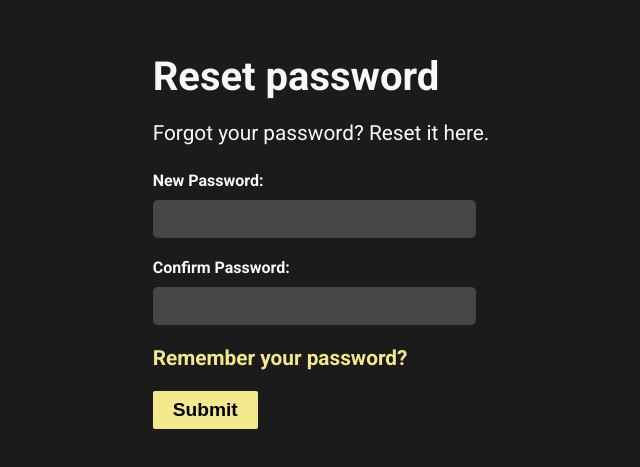
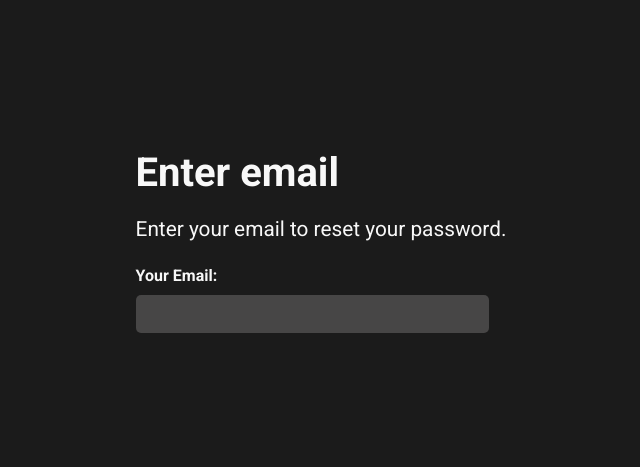
Before and after one commit to Servatom/notefy, a React (Create React App) app in the folder frontend/: page /forgot-password in a window 1280 px wide. Shown: the part 149-616 px from the top of the page, without its empty margins (319-959 px from the left). Built offline with nearby package versions, Linux system fonts and the light colour scheme; no server answers.

Commit message:
Updated ForgotPassword to render different content based on is email has been verified or not

```diff
--- a/frontend/src/components/ForgotPassword.js
+++ b/frontend/src/components/ForgotPassword.js
@@ -9,36 +9,69 @@ import { Link, useHistory } from 'react-router-dom';
 
 const PW_EMAIL_ENDPOINT = '/api/users/forgot_password/';
 const NEW_PW_ENDPOINT = '/api/users/new_password/';
+const UNVERIFIED_MSG = 'There was an issue verifying your email.'
 
 const ForgotPassword = () => {
 	const history = useHistory();
 
+	// use isEmailVerified to render the appropriate content
+	// null return emailForm, true return passwordForm, false return an error message on the page
+	const [isEmailVerified, setIsEmailVerified] = useState(null)
 	const [loading, setLoading] = useState(false);
 	const [errorMsg, setErrorMsg] = useState(false);
-	const [formState, setFormState] = useState({
+	const [successMsg, setSuccessMsg] = useState(false);
+	const [emailState, setEmailState] = useState({ email: '' })
+	const [passwordState, setPasswordState] = useState({
 		password1: '',
 		password2: '',
 	});
-	const { password1, password2 } = formState;
+	const { password1, password2 } = passwordState;
 
-	const handleFormChange = e => {
+	const handleEmailChange = e => {
+		const { value } = e.target;
+		setEmailState({ email: value})
+	}
+
+	const handlePasswordChange = e => {
 		const { name, value } = e.target;
-		setFormState({
-			...formState,
+		setPasswordState({
+			...passwordState,
 			[name]: value,
 		});
 	};
 
+	const submitEmail = email => axios.post(URL + PW_EMAIL_ENDPOINT, email)
+
+	const handleEmailSubmit = async e => {
+		e.preventDefault()
+		try {
+			if (!emailState.email) {
+				setErrorMsg('Enter a valid email address.');
+				return;
+			}
+			const response = await submitEmail(emailState.email)
+			if (response.status !== 200) {
+				setIsEmailVerified('unverified')
+				setErrorMsg(response.statusText)
+			}
+			setSuccessMsg('Please check your email to reset for a link to reset your password.')
+		} catch (err) {
+			setIsEmailVerified('unverified')
+			setErrorMsg(err.message)
+			console.error(err)
+		}
+		setEmailState({email: ''})
+	}
+
 	const sendNewPassword = newPassword =>
 		axios.post(URL + NEW_PW_ENDPOINT, newPassword);
 
-	const handleSubmit = async e => {
+	const handleNewPasswordSubmit = async e => {
 		e.preventDefault();
 		setLoading(true);
 		try {
 			if (password1 === password2) {
 				const response = await sendNewPassword(password2);
-				console.log('response:', response);
 				if (response.statusText === 'OK') {
 					history.push('/');
 				}
@@ -51,27 +84,41 @@ const ForgotPassword = () => {
 			console.error(err);
 		}
 		setLoading(false);
-		setFormState({ password1: '', password2: '' });
+		setPasswordState({ password1: '', password2: '' });
 	};
 
-	return (
+	const emailForm = (
 		<>
-			<div className='password-container'>
+			<h1>Enter email</h1>
+			<p>Enter your email to reset your password.</p>
+			<form onSubmit={handleEmailSubmit}>
+				<label htmlFor="email">Your Email:</label>
+				<input
+					name='email'
+					value={emailState.email}
+					onChange={handleEmailChange}
+				/>
+			</form>
+		</>
+	)
+
+	const passwordForm = (
+		<>
 			<h1>Reset password</h1>
 			<p>Forgot your password? Reset it here.</p>
-				<form onSubmit={handleSubmit}>
+			<form onSubmit={handleNewPasswordSubmit}>
 				<label htmlFor='password1'>New Password:</label>
 				<input
 					name='password1'
 					value={password1}
-						onChange={handleFormChange}
+					onChange={handlePasswordChange}
 					required
 				/>
 				<label htmlFor='password2'>Confirm Password:</label>
 				<input
 					name='password2'
 					value={password2}
-						onChange={handleFormChange}
+					onChange={handlePasswordChange}
 					required
 				/>
 				<p>
@@ -83,9 +130,45 @@ const ForgotPassword = () => {
 					Submit
 				</button>
 			</form>
+		</>
+	)
+
+	const errorMessage = (
+		<>
+			<p className='error-message'>{UNVERIFIED_MSG}</p>
+			<p>
+				<Link onClick={() => window.location.reload()}>
+					Try again?
+				</Link>
+			</p>
+		</>
+	)
+
+
+	const renderContent = (isEmailVerified) => {
+		switch (isEmailVerified) {
+			case true:
+				return passwordForm;
+			case 'unverified':
+				return errorMessage;
+			default:
+				return emailForm;
+			}
+	}
+
+	return (
+		<>
+			<div className='password-container'>
+				{renderContent(isEmailVerified)}
 				{errorMsg && (
 					<Alert onClose={setErrorMsg}>
 						<p>{errorMsg}</p>
+						<small>Tap to dismiss.</small>
+					</Alert>
+				)}
+				{successMsg && (
+					<Alert>
+						<p>{successMsg}</p>
 						<small>Tap to dismiss.</small>
 					</Alert>
 				)}
```
Lines whose indentation alone changed are shown as unchanged.
